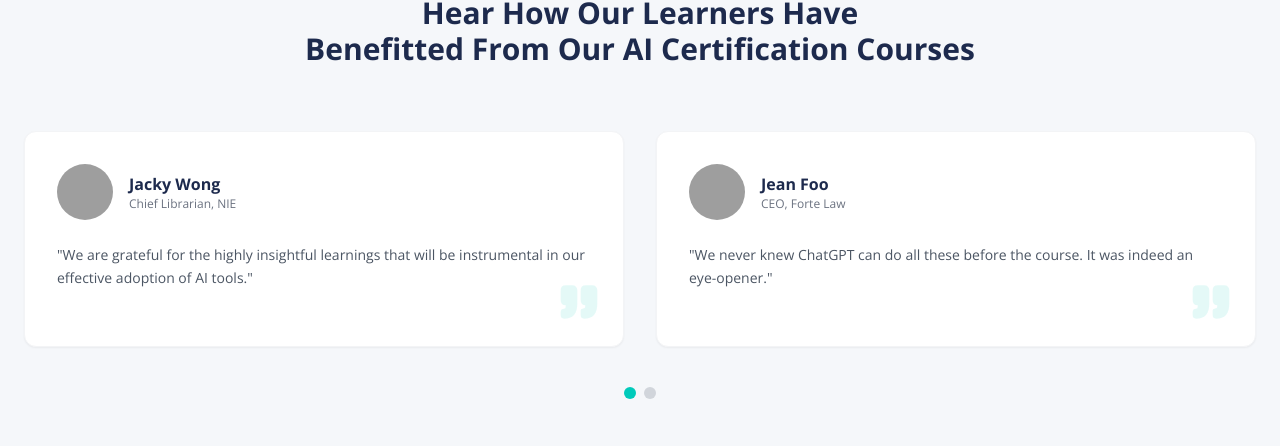
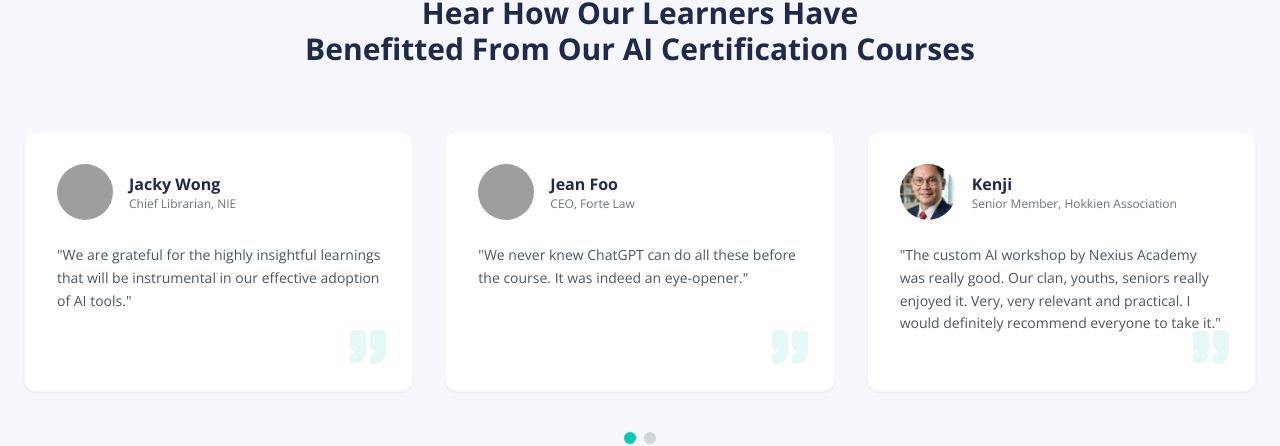
Before and after one commit to nexiuslabs/nexiusacademyskillsfuture, a React (Vite) app: page / in a window 1280 px wide. Shown: the part 4137-4583 px from the top of the page. Built offline with nearby package versions, Linux system fonts and the light colour scheme; no server answers; grey boxes are pictures that could not be loaded.

Commit message:
Show 3 testimonials per page and auto-advance carousel

```diff
--- a/components/home/Testimonials.tsx
+++ b/components/home/Testimonials.tsx
@@ -1,4 +1,4 @@
-import React, { useMemo, useState } from 'react';
+import React, { useEffect, useMemo, useState } from 'react';
 import { Quote } from 'lucide-react';
 
 const testimonials = [
@@ -32,10 +32,30 @@ const testimonials = [
   },
 ];
 
+const TESTIMONIALS_PER_PAGE = 3;
+
 const Testimonials: React.FC = () => {
+  const pages = useMemo(() => {
+    const result = [] as typeof testimonials[];
+    for (let i = 0; i < testimonials.length; i += TESTIMONIALS_PER_PAGE) {
+      const chunk = testimonials.slice(i, i + TESTIMONIALS_PER_PAGE);
+      while (chunk.length < TESTIMONIALS_PER_PAGE) {
+        chunk.push(testimonials[chunk.length % testimonials.length]);
+      }
+      result.push(chunk);
+    }
+    return result;
+  }, []);
+
   const [activePage, setActivePage] = useState(0);
 
-  const pages = useMemo(() => [testimonials.slice(0, 2), testimonials.slice(2, 4)], []);
+  useEffect(() => {
+    const interval = window.setInterval(() => {
+      setActivePage((current) => (current + 1) % pages.length);
+    }, 7000);
+
+    return () => window.clearInterval(interval);
+  }, [pages.length]);
 
   return (
     <section id="reviews" className="py-24 bg-neutral scroll-mt-32">
@@ -47,10 +67,10 @@ const Testimonials: React.FC = () => {
           </h2>
         </div>
 
-        <div className="grid grid-cols-1 md:grid-cols-2 gap-8">
-          {pages[activePage].map((testimonial) => (
+        <div className="grid grid-cols-1 md:grid-cols-3 gap-8">
+          {pages[activePage].map((testimonial, index) => (
             <div
-              key={testimonial.id}
+              key={`${testimonial.id}-${index}`}
               className="bg-white p-8 rounded-xl shadow-sm border border-gray-100 relative group hover:-translate-y-2 transition-transform duration-300"
             >
               <div className="flex items-center gap-4 mb-6">
```
